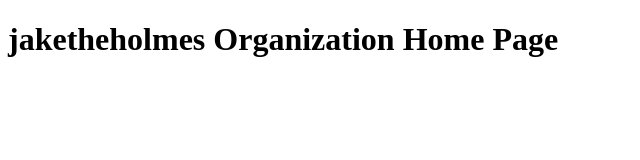
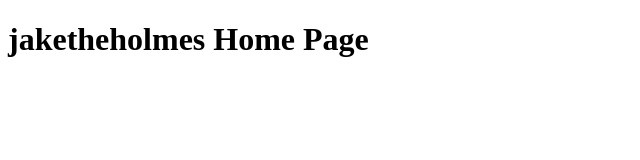
Before and after one commit to jaketheholmes/jaketheholmes.github.io, a plain HTML site: page index.html in a window 1280 px wide. Shown: the whole page, without its empty margins (0-640 px from the left). Drawn offline with Linux system fonts and the light colour scheme.

Commit message:
Update index.html

```diff
--- a/index.html
+++ b/index.html
@@ -4,6 +4,6 @@
         <title>jaketheholmes -- Home</title>
     </head>
     <body>
-        <h1>jaketheholmes Organization Home Page</h1>
+        <h1>jaketheholmes Home Page</h1>
     </body>
  </html>
```
